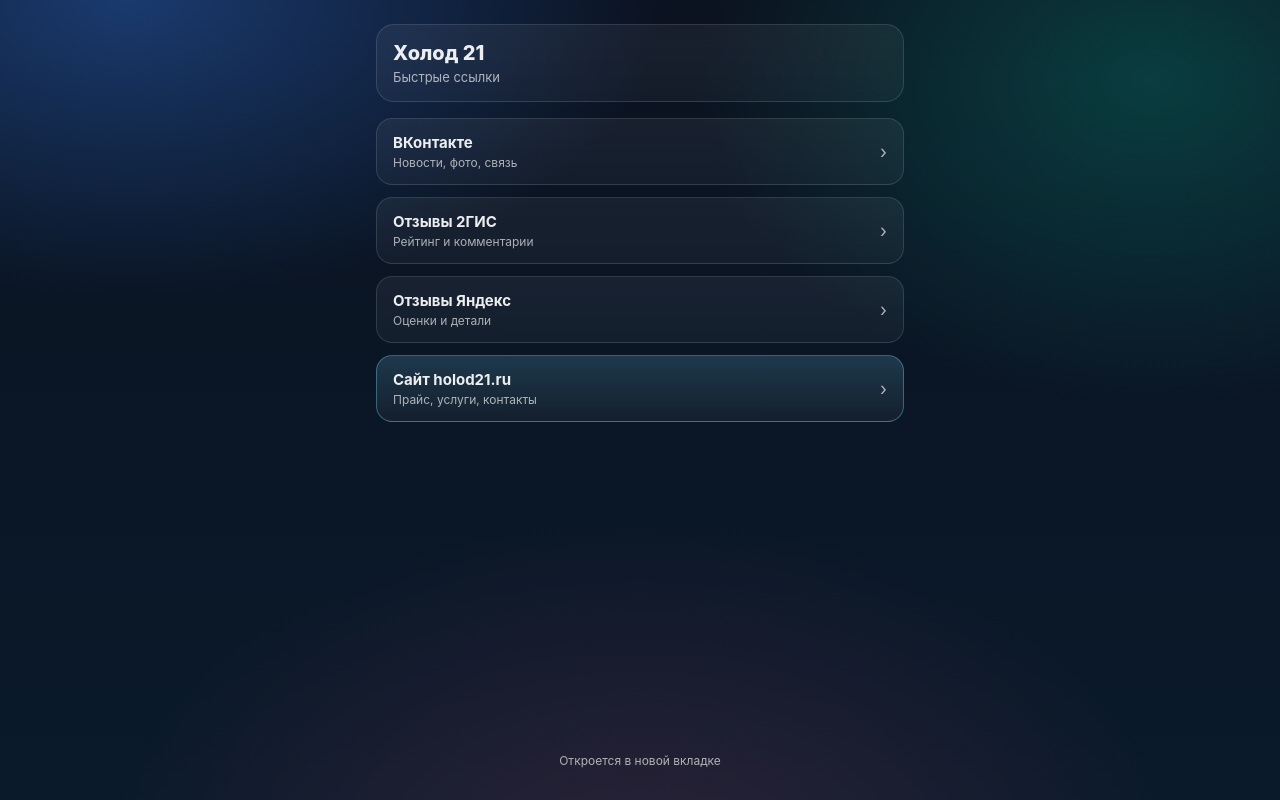
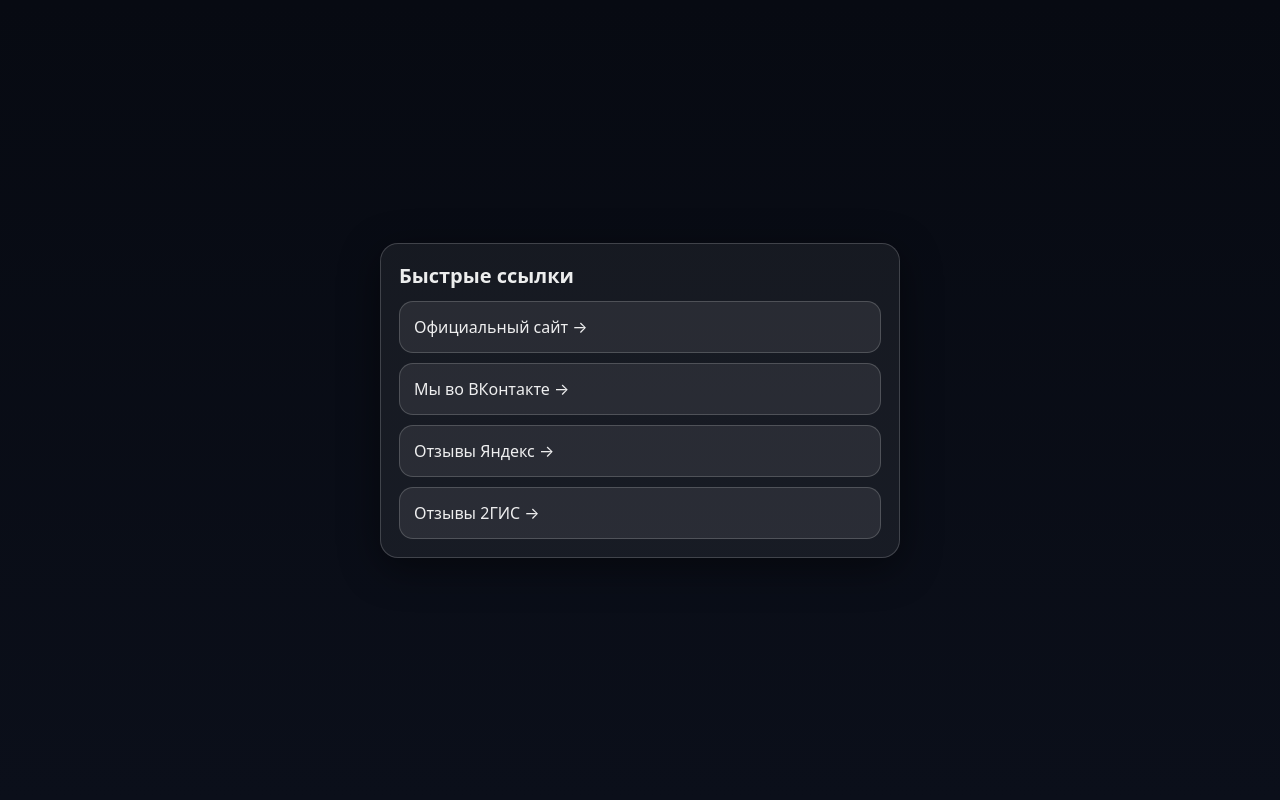
Before and after one commit to iglesius-rus/vizitka_holod21, a plain HTML site: page index.html in a window 1280 px wide. Drawn offline with Linux system fonts and the light colour scheme.

Commit message:
Add files via upload

```diff
--- a/index.html
+++ b/index.html
@@ -1,171 +1,50 @@
-<!DOCTYPE html>
+<!doctype html>
 <html lang="ru">
 <head>
-  <meta charset="UTF-8" />
-  <meta name="viewport" content="width=device-width, initial-scale=1.0" />
-  <title>Холод 21 — быстрые ссылки</title>
+  <meta charset="utf-8" />
+  <meta name="viewport" content="width=device-width, initial-scale=1" />
+  <meta name="color-scheme" content="dark light" />
+  <meta name="theme-color" content="#0b0f1a" />
+  <title>Быстрые ссылки</title>
+  <meta name="description" content="Официальный сайт, ВКонтакте и отзывы." />
 
   <style>
     :root{
-      --bg1:#0b1220;
-      --bg2:#0a1a2b;
-      --card:rgba(255,255,255,.06);
-      --card2:rgba(255,255,255,.09);
-      --line:rgba(255,255,255,.12);
-      --text:rgba(255,255,255,.92);
-      --muted:rgba(255,255,255,.65);
-      --radius:18px;
-      --radiusBtn:16px;
-      --max:560px;
+      --bg0:#070a12;--bg1:#0b0f1a;--card:rgba(255,255,255,.06);--card2:rgba(255,255,255,.10);
+      --text:rgba(255,255,255,.92);--muted:rgba(255,255,255,.66);--ring:rgba(255,255,255,.18);
+      --shadow:0 10px 40px rgba(0,0,0,.45);--radius:18px;
+      --btn:rgba(255,255,255,.08);--btnHover:rgba(255,255,255,.12);--btnActive:rgba(255,255,255,.16);
     }
-
-    *{box-sizing:border-box}
-
+    *{box-sizing:border-box} html,body{height:100%}
     body{
-      margin:0;
-      min-height:100vh;
-      font-family:-apple-system,BlinkMacSystemFont,"Segoe UI",Roboto,Arial,sans-serif;
+      margin:0;font-family:system-ui,-apple-system,Segoe UI,Roboto,Arial,sans-serif;
       color:var(--text);
-      background:
-        radial-gradient(900px 500px at 10% 0%, rgba(53,132,255,.35), transparent 60%),
-        radial-gradient(700px 500px at 90% 10%, rgba(0,255,198,.18), transparent 65%),
-        radial-gradient(900px 600px at 50% 110%, rgba(255,89,135,.14), transparent 60%),
-        linear-gradient(180deg,var(--bg1),var(--bg2));
+      background:linear-gradient(180deg,var(--bg0),var(--bg1));
+      display:flex;align-items:center;justify-content:center;padding:18px;
     }
-
-    .wrap{
-      max-width:var(--max);
-      margin:0 auto;
-      padding:24px 16px 32px;
-      min-height:100vh;
-      display:flex;
-      flex-direction:column;
-      gap:16px;
+    .card{
+      width:min(520px,100%);background:var(--card);border:1px solid var(--ring);
+      border-radius:var(--radius);box-shadow:var(--shadow);padding:18px;
     }
-
-    .header{
-      padding:16px;
-      border-radius:var(--radius);
-      border:1px solid var(--line);
-      background:linear-gradient(180deg,var(--card),rgba(255,255,255,.04));
-      backdrop-filter:blur(10px);
+    h1{margin:0 0 12px 0;font-size:20px}
+    .list{display:flex;flex-direction:column;gap:10px}
+    a{
+      text-decoration:none;color:var(--text);background:var(--btn);
+      border:1px solid var(--ring);border-radius:14px;padding:14px;
+      display:flex;justify-content:space-between;align-items:center;
     }
-
-    .title{
-      font-size:20px;
-      font-weight:800;
-    }
-
-    .subtitle{
-      font-size:13px;
-      color:var(--muted);
-      margin-top:4px;
-    }
-
-    .links{
-      display:flex;
-      flex-direction:column;
-      gap:12px;
-    }
-
-    .btn{
-      display:flex;
-      align-items:center;
-      justify-content:space-between;
-      padding:14px 16px;
-      border-radius:var(--radiusBtn);
-      border:1px solid var(--line);
-      text-decoration:none;
-      color:var(--text);
-      background:linear-gradient(180deg,var(--card),rgba(255,255,255,.04));
-      transition:.15s ease;
-    }
-
-    .btn:hover{
-      background:linear-gradient(180deg,var(--card2),rgba(255,255,255,.05));
-      transform:translateY(-1px);
-    }
-
-    .btn.primary{
-      border-color:rgba(120,220,255,.35);
-      background:linear-gradient(180deg,rgba(120,220,255,.18),rgba(255,255,255,.04));
-    }
-
-    .btn-text{
-      display:flex;
-      flex-direction:column;
-      gap:3px;
-    }
-
-    .btn-title{
-      font-size:15px;
-      font-weight:700;
-    }
-
-    .btn-sub{
-      font-size:12px;
-      color:var(--muted);
-    }
-
-    .arrow{
-      font-size:18px;
-      opacity:.7;
-    }
-
-    footer{
-      margin-top:auto;
-      text-align:center;
-      font-size:12px;
-      color:var(--muted);
-      padding-top:10px;
-    }
+    a:hover{background:var(--btnHover)}
   </style>
 </head>
-
 <body>
-  <div class="wrap">
-    <header class="header">
-      <div class="title">Холод 21</div>
-      <div class="subtitle">Быстрые ссылки</div>
-    </header>
-
-    <section class="links">
-      <a class="btn" href="https://m.vk.com/conditioning_cheboksary" target="_blank">
-        <div class="btn-text">
-          <div class="btn-title">ВКонтакте</div>
-          <div class="btn-sub">Новости, фото, связь</div>
-        </div>
-        <div class="arrow">›</div>
-      </a>
-
-      <a class="btn" href="https://2gis.ru/cheboksary/firm/70000001036743818/tab/reviews" target="_blank">
-        <div class="btn-text">
-          <div class="btn-title">Отзывы 2ГИС</div>
-          <div class="btn-sub">Рейтинг и комментарии</div>
-        </div>
-        <div class="arrow">›</div>
-      </a>
-
-      <a class="btn" href="https://yandex.ru/maps/org/kholod/39096240000/reviews/?ll=47.271120%2C56.137977&tab=reviews&z=15" target="_blank">
-        <div class="btn-text">
-          <div class="btn-title">Отзывы Яндекс</div>
-          <div class="btn-sub">Оценки и детали</div>
-        </div>
-        <div class="arrow">›</div>
-      </a>
-
-      <a class="btn primary" href="https://www.holod21.ru/" target="_blank">
-        <div class="btn-text">
-          <div class="btn-title">Сайт holod21.ru</div>
-          <div class="btn-sub">Прайс, услуги, контакты</div>
-        </div>
-        <div class="arrow">›</div>
-      </a>
-    </section>
-
-    <footer>
-      Откроется в новой вкладке
-    </footer>
+  <div class="card">
+    <h1>Быстрые ссылки</h1>
+    <div class="list">
+      <a href="https://www.holod21.ru/" target="_blank">Официальный сайт →</a>
+      <a href="https://m.vk.com/conditioning_cheboksary" target="_blank">Мы во ВКонтакте →</a>
+      <a href="https://yandex.ru/maps/org/kholod/39096240000/reviews/?tab=reviews" target="_blank">Отзывы Яндекс →</a>
+      <a href="https://2gis.ru/cheboksary/firm/70000001036743818/tab/reviews" target="_blank">Отзывы 2ГИС →</a>
+    </div>
   </div>
 </body>
-  </html>
+</html>
```
